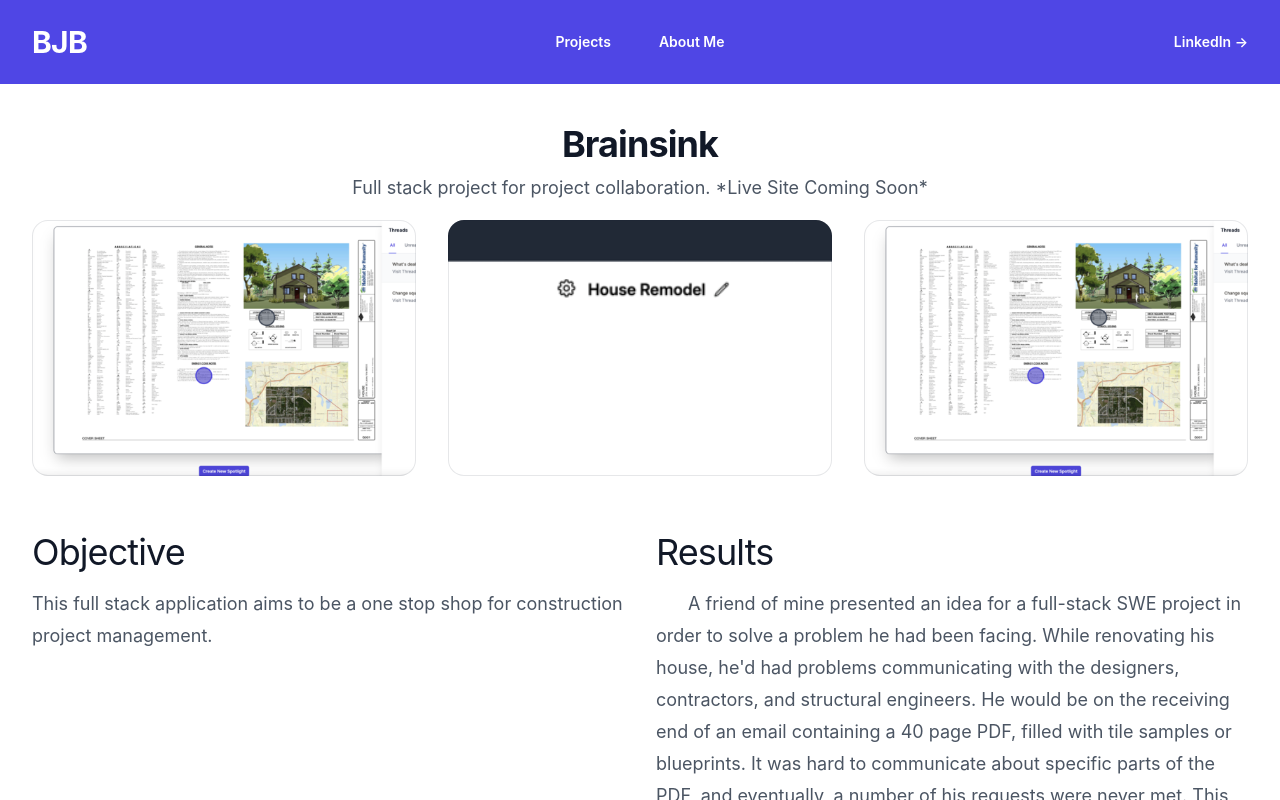
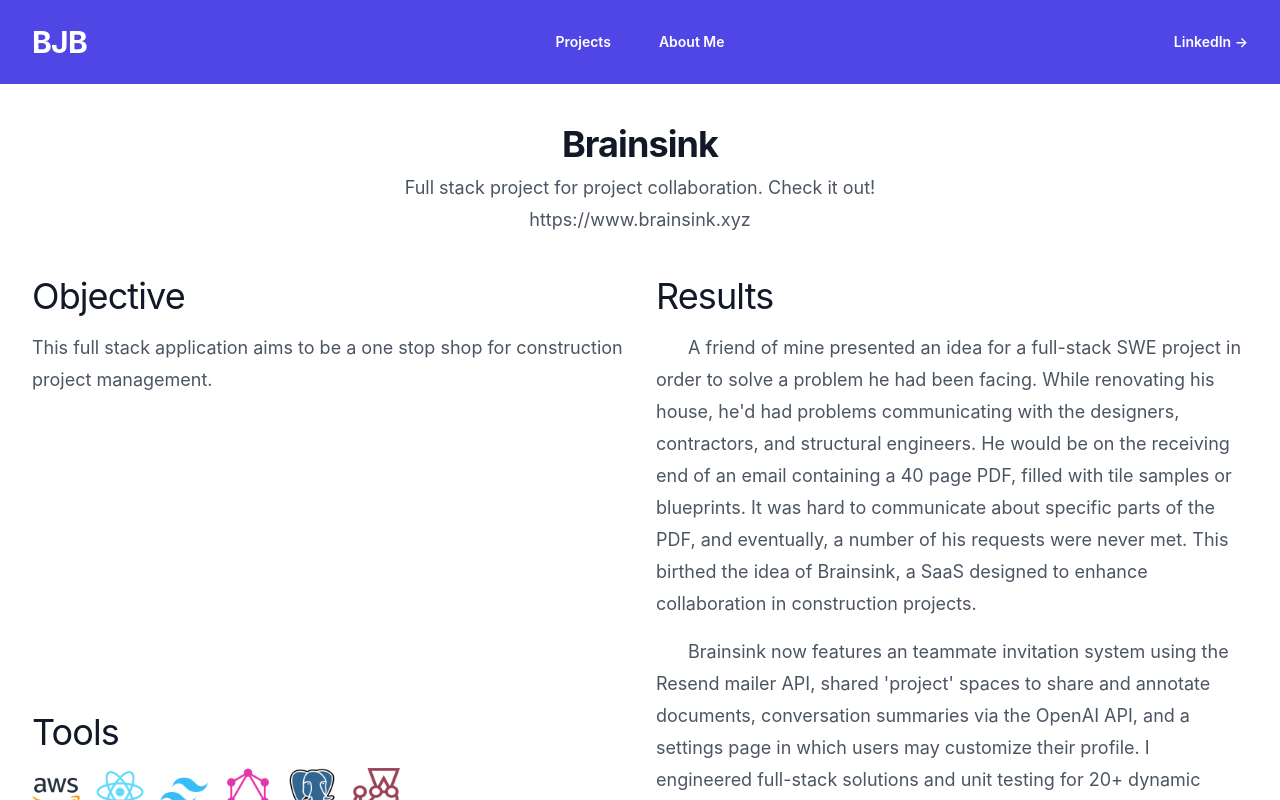
Before and after one commit to BennettJamesBishop/BennettJamesBishop.github.io, a React (Create React App) app: page /#/projects/0 in a window 1280 px wide. Shown: the top 800 px of the page. Built offline with nearby package versions, Linux system fonts and the light colour scheme.

Commit message:
Add brainsink link

```diff
--- a/src/projects_array.ts
+++ b/src/projects_array.ts
@@ -44,7 +44,7 @@
   //Brainsink
   {
     title: 'Brainsink',
-    subtitle: 'Full stack project for project collaboration. *Live Site Coming Soon*',
+    subtitle: 'Full stack project for project collaboration. Check it out! https://www.brainsink.xyz',
     type: 'Full Stack SWE Project',
     objective: 'This full stack application aims to be a one stop shop for construction project management.',
     results: [
@@ -63,8 +63,8 @@
     ],
     images: [
       {url: `${process.env.PUBLIC_URL}/brainsink/brainsink1.png`},
-      {url: `${process.env.PUBLIC_URL}/brainsink/brainsink2.png`},
-      {url: `${process.env.PUBLIC_URL}/brainsink/brainsink1.png`}
+      // {url: `${process.env.PUBLIC_URL}/brainsink/brainsink2.png`},
+      // {url: `${process.env.PUBLIC_URL}/brainsink/brainsink1.png`}
     ],
     links: [],
     date: 'July 2023 - Present',
```
